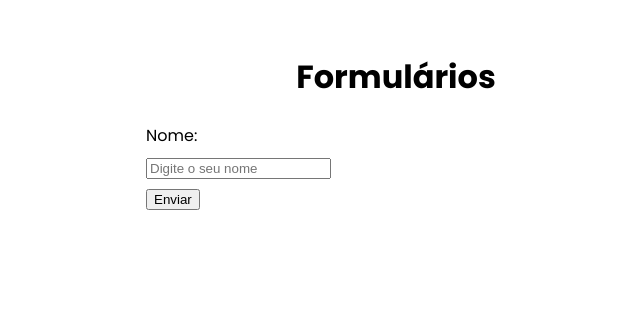
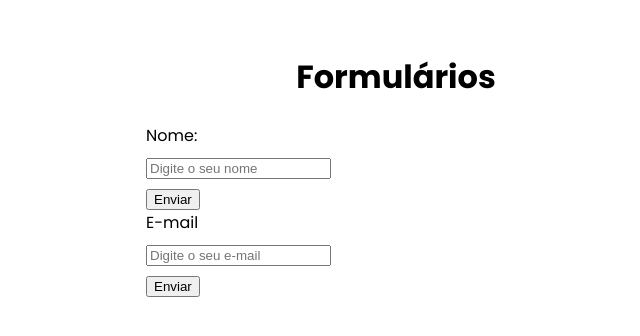
Before and after one commit to uadson/vuejs-course, a React (Vite) app in the folder code/forms/: page / in a window 1280 px wide. Shown: the top 336 px of the page, without its empty margins (244-884 px from the left). Built offline with nearby package versions, Linux system fonts and the light colour scheme.

Commit message:
label envolvendo input

```diff
--- a/code/forms/src/components/Form1.jsx
+++ b/code/forms/src/components/Form1.jsx
@@ -3,11 +3,19 @@
 const Form1 = () => {
     return (
         <div>
+            {/** Formulário simples */}
             <form>
                 <div>
                     <label htmlFor="name">Nome:</label>
                     <input type="text" name='name' placeholder='Digite o seu nome' />
                 </div>
+                <input type="submit" value="Enviar"/>
+
+                {/** Label envolvendo input */}
+                <label>
+                    <span>E-mail</span>
+                    <input type="email" name='email' placeholder='Digite o seu e-mail'/>
+                </label>
                 <input type="submit" value="Enviar"/>
             </form>
         </div>
```
